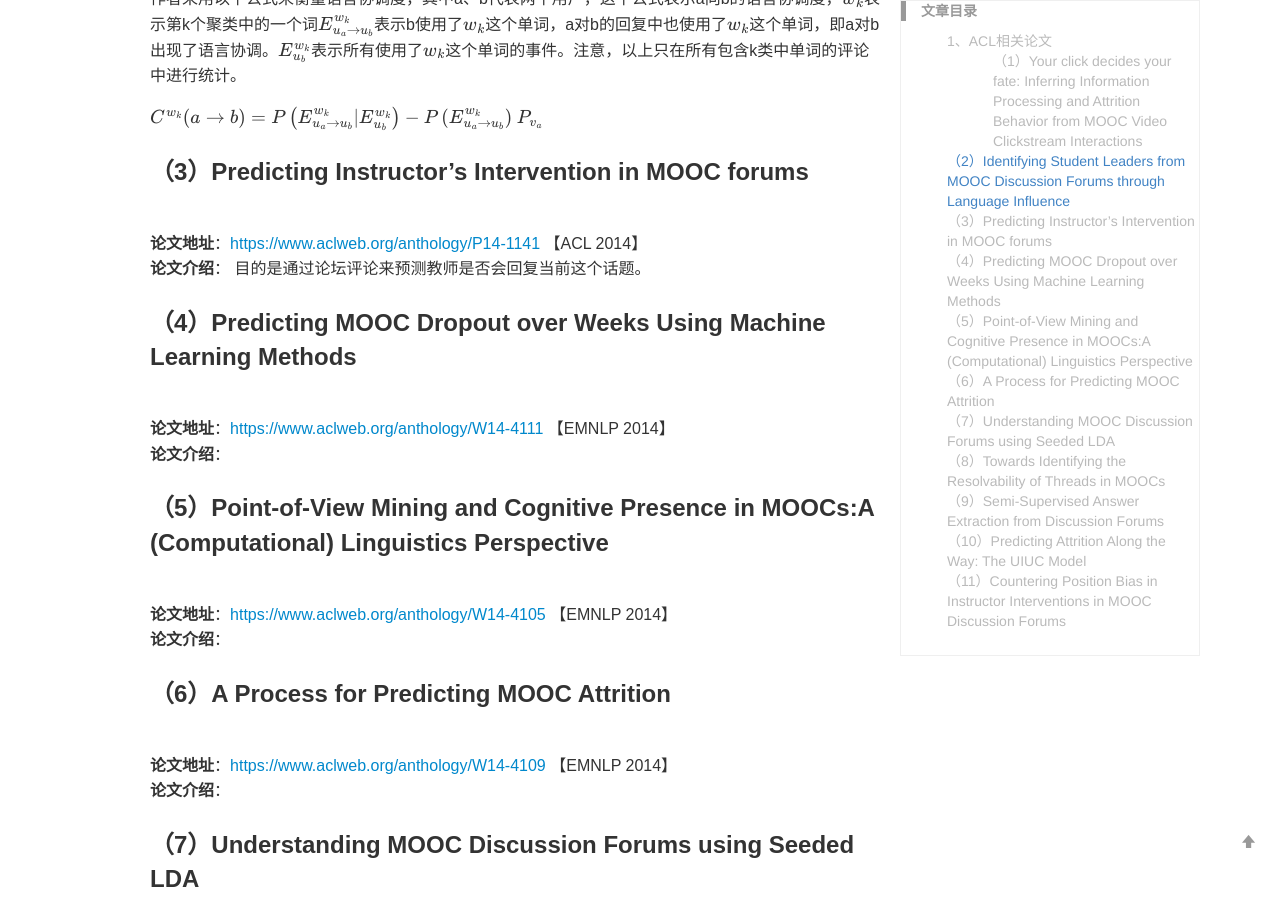
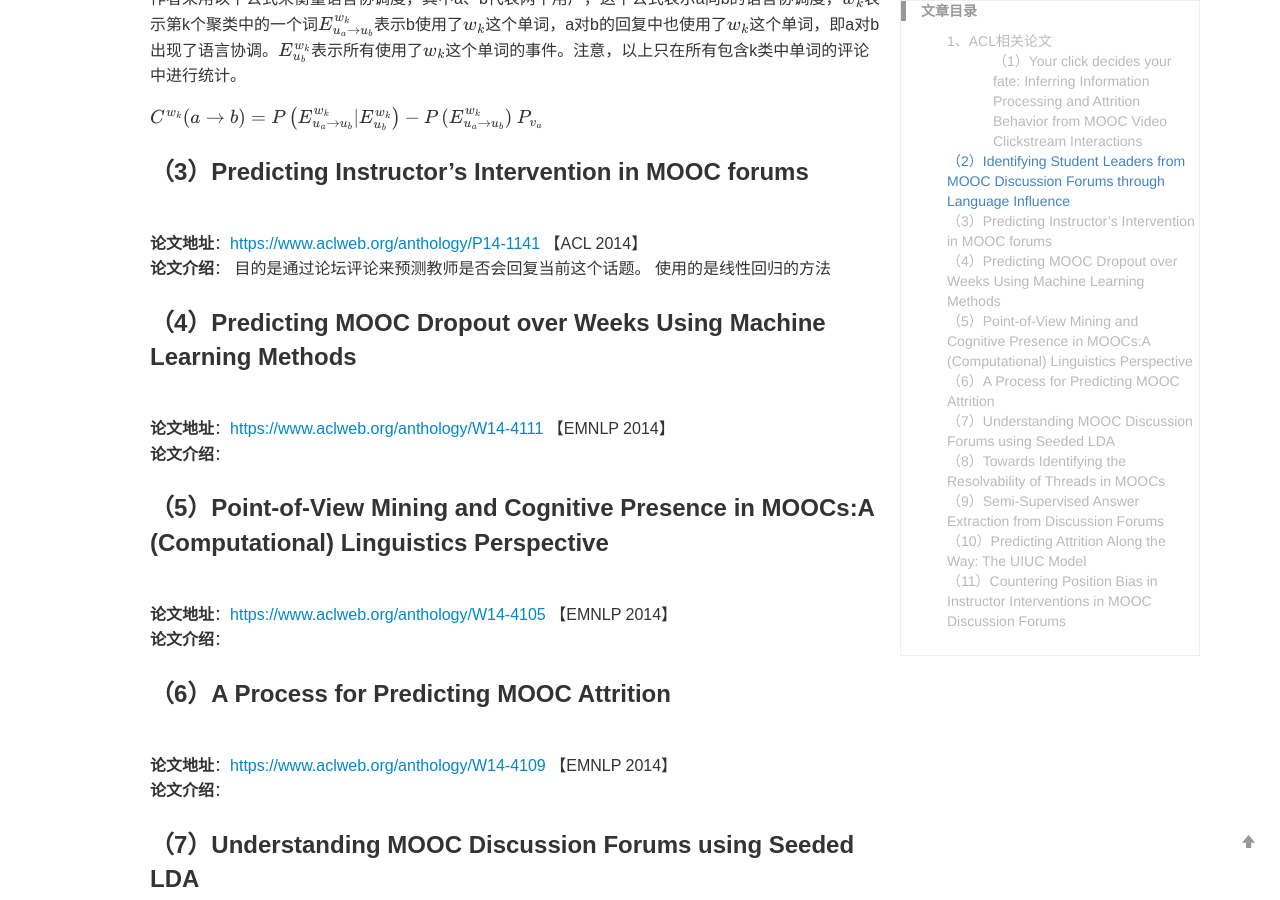
Before and after one commit to yuanmingchen/yuanmingchen.github.io, a Jekyll site: the page built from _posts/2019-04-19-online course nlp paper survey 2.md, in a window 1280 px wide and 900 px high, scrolled down 1500 px. Built offline with Jekyll 4.4.1, drawn with Linux system fonts in a browser that asks for light colours; formulas are drawn with MathJax 3; comment, search, counter and statistics services are not loaded.

Commit message:
Updates _posts/2019-04-19-online course nlp paper survey 2.md
Auto commit by GitBook Editor

```diff
--- a/_posts/2019-04-19-online course nlp paper survey 2.md
+++ b/_posts/2019-04-19-online course nlp paper survey 2.md
@@ -54,6 +54,7 @@ $P_{v_a}$
 **论文地址**：<https://www.aclweb.org/anthology/P14-1141>  【ACL 2014】
 **论文介绍**：
 目的是通过论坛评论来预测教师是否会回复当前这个话题。
+使用的是线性回归的方法
 
 ### （4）Predicting MOOC Dropout over Weeks Using Machine Learning Methods
 **论文地址**：<https://www.aclweb.org/anthology/W14-4111> 【EMNLP 2014】
```
